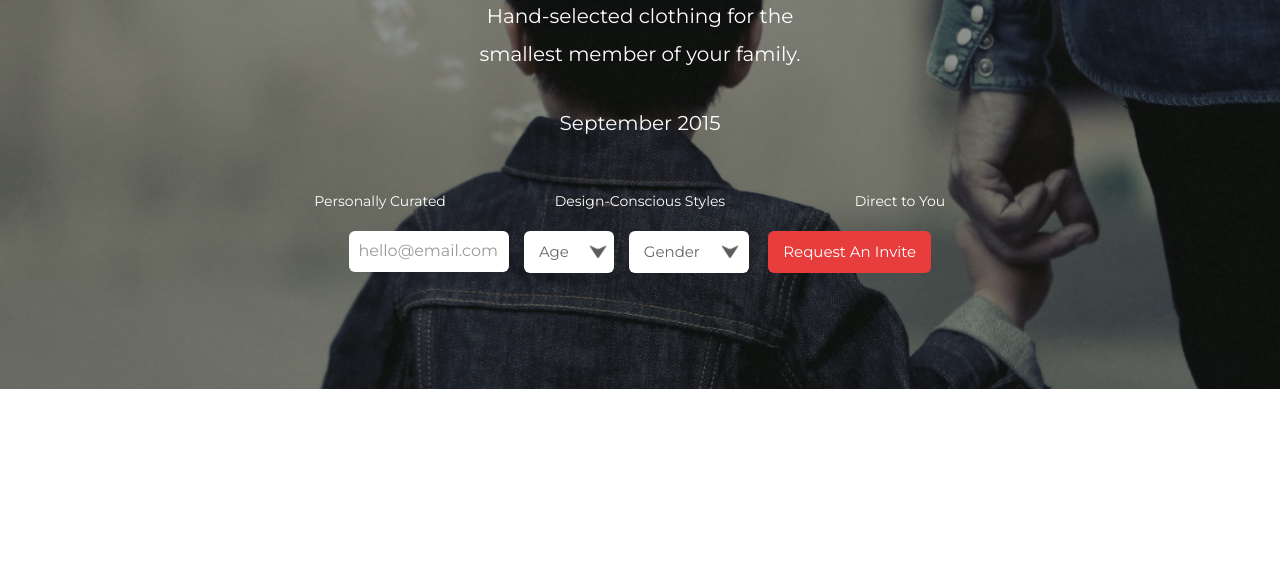
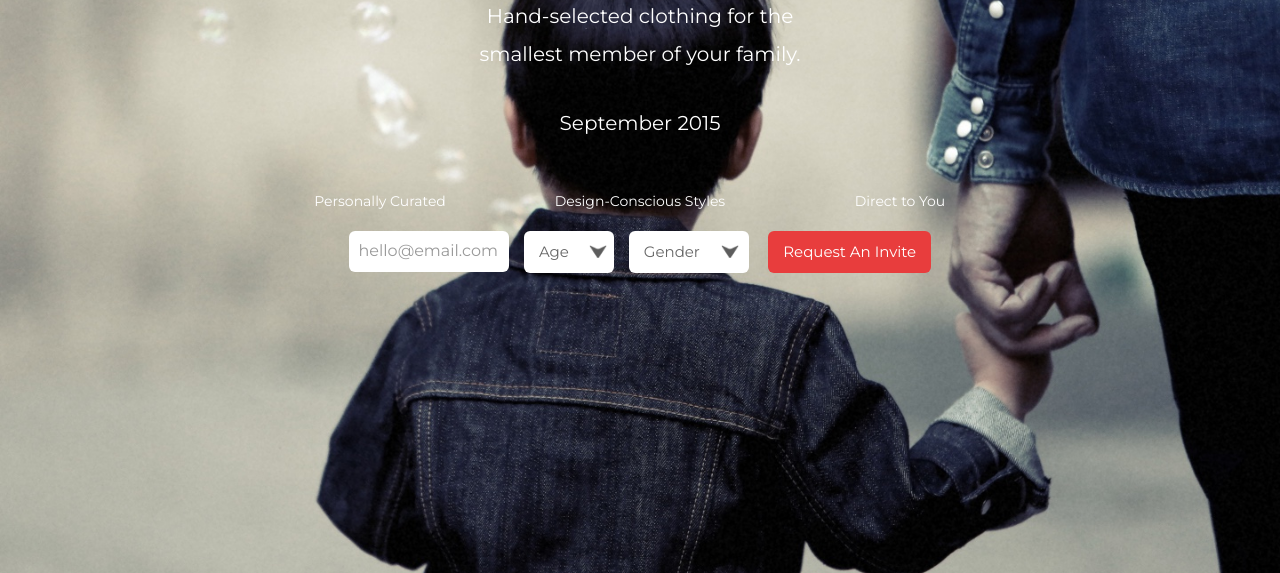
Before and after one commit to jrose13/TCC, a plain HTML site: page index.html in a window 1280 px wide. Shown: the part 227-800 px from the top of the page. Drawn offline with Linux system fonts and the light colour scheme.

Commit message:
background image on body instead of background div

```diff
--- a/static/css/common1.css
+++ b/static/css/common1.css
@@ -9,8 +9,18 @@ line-height: 144px; }
 
 /* BACKGROUND PHOTO */
 
+body {
+	background: url("../../img/kid_bg.jpg") 50% 50% no-repeat;
+  background-size: cover;
+}
+
 .header-14-sub .background {
-	background-image: url("../../img/kid_bg.jpg");
+  background-image: none;
+}
+
+.header-14-sub,
+.page-wrapper {
+  background: none;
 }
 
 /* HEAD */
```
